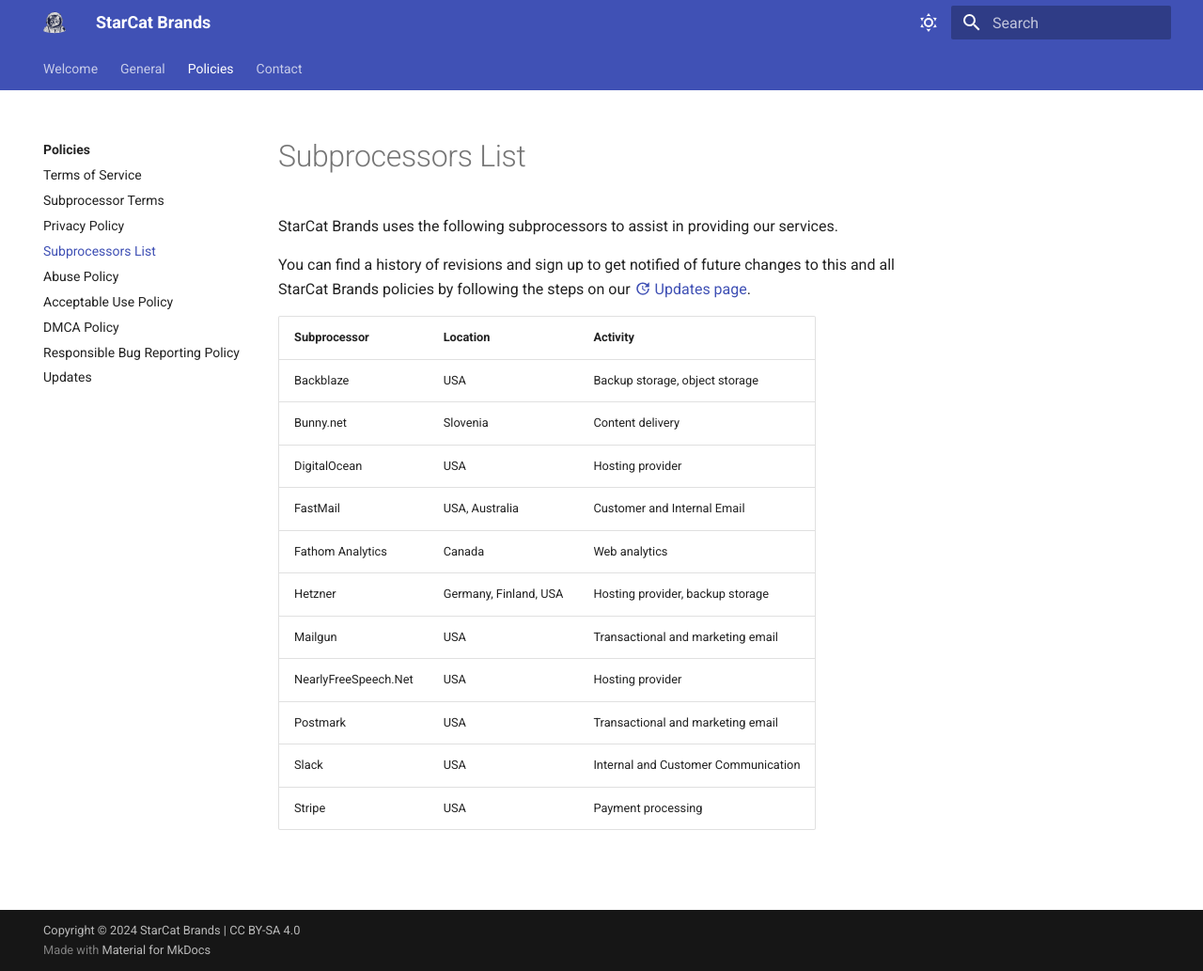
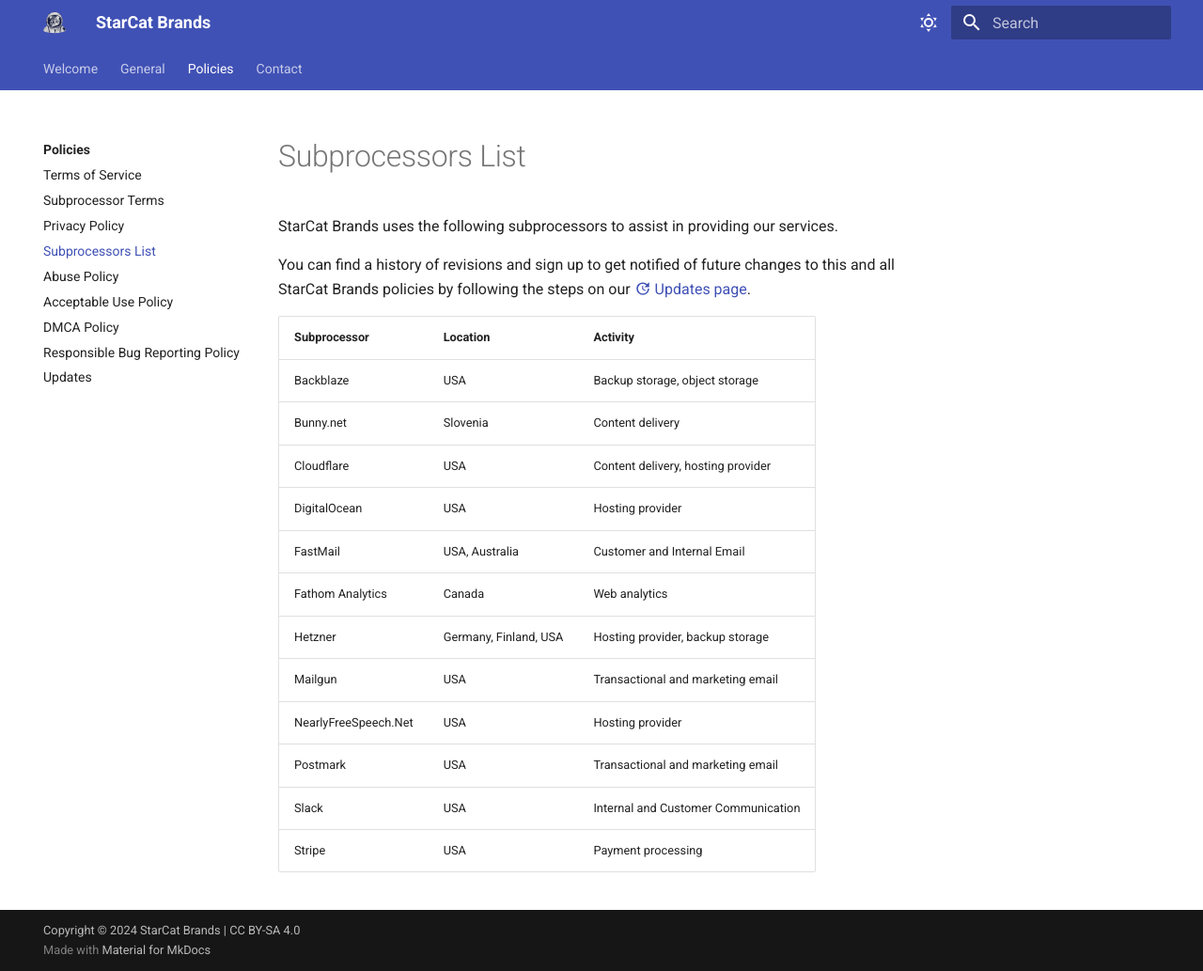
Before and after one commit to starcatbrands/about.starcatbrands.com, an MkDocs documentation site: the page built from docs/policies/subprocessors.md, in a window 1280 px wide and 1033 px high. Shown: the whole window at 94% size. Built offline with MkDocs 1.6.1 and Material for MkDocs 9.7.7, drawn with Linux system fonts in a browser that asks for light colours; comment, search, counter and statistics services are not loaded.

Commit message:
Add Cloudflare to Subprocessors list

```diff
--- a/docs/policies/subprocessors.md
+++ b/docs/policies/subprocessors.md
@@ -8,6 +8,7 @@ You can find a history of revisions and sign up to get notified of future change
 | :----------- | :------- | :------- |
 | Backblaze | USA | Backup storage, object storage |
 | Bunny.net | Slovenia | Content delivery |
+| Cloudflare | USA | Content delivery, hosting provider |
 | DigitalOcean | USA | Hosting provider |
 | FastMail | USA, Australia | Customer and Internal Email |
 | Fathom Analytics | Canada | Web analytics |
```
